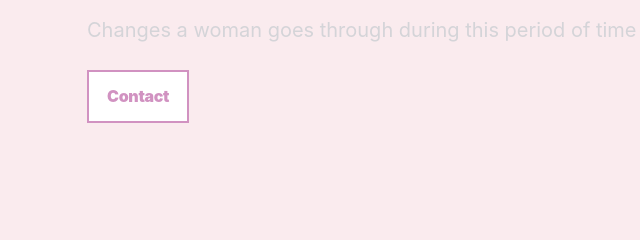
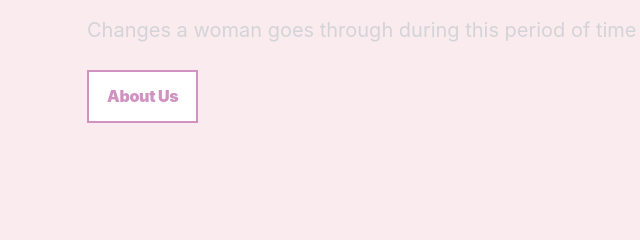
Before and after one commit to Ghost-321/BabyBump, a plain HTML site: page docs/student-1.html in a window 1280 px wide. Shown: the part 222-462 px from the top of the page, 3-643 px from the left. Drawn offline with Linux system fonts and the light colour scheme.

Commit message:
Update student-1.html

```diff
--- a/docs/student-1.html
+++ b/docs/student-1.html
@@ -49,7 +49,7 @@
             <h1>First trimester </h1>
             <p class="lead">Changes a woman goes through during this period of time </p>
             <div class="button-row">
-              <a class="button secondary" href="contact.html">Contact</a>
+              <a class="button secondary" href="about.html">About Us</a>
             </div>
           </div>
           <div> <img src="assets/images/firsttri.jpg" alt="Field Notes logo"  style="width:700px;height: 400px;"
```
